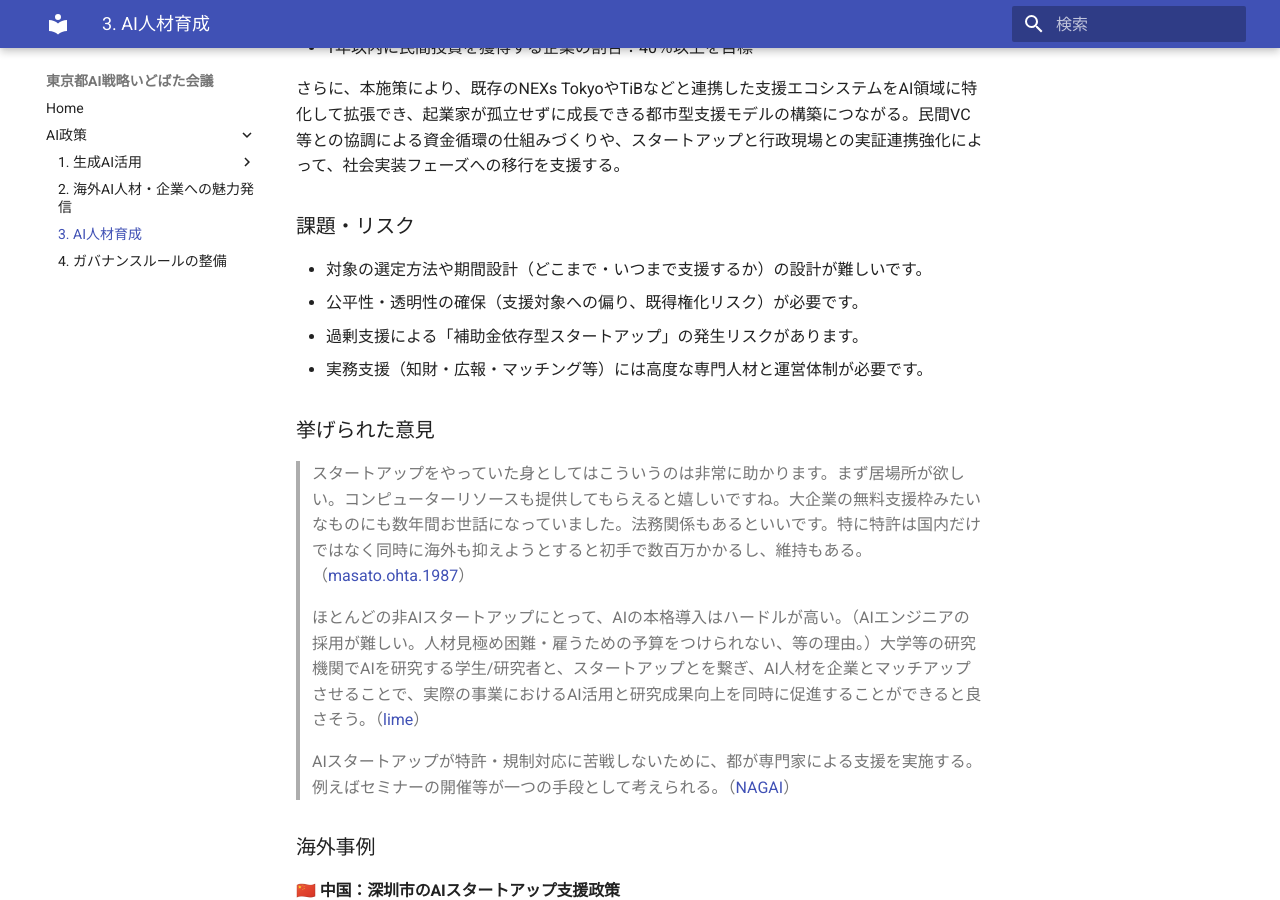
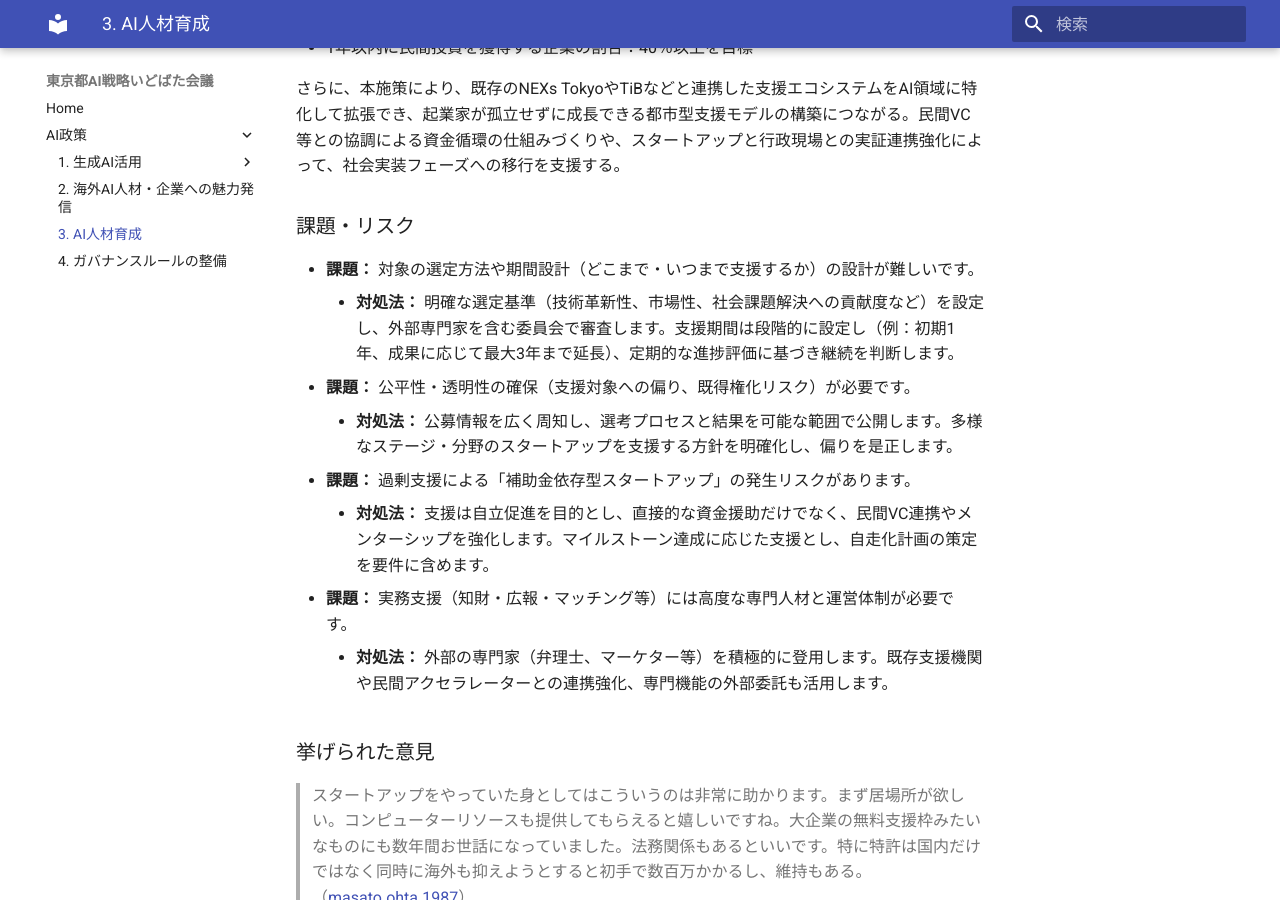
Before and after one commit to takahiroanno2024/2025_ai_idobatakaigi_output, an MkDocs documentation site: the page built from docs/3_AI人材育成.md, in a window 1280 px wide and 900 px high, scrolled down 7933 px. Built offline with MkDocs 1.6.1 and Material for MkDocs 9.7.7, drawn with Linux system fonts in a browser that asks for light colours.

Commit message:
施策3の課題・リスクに対処法を追記 (Eitaro Suda)

```diff
--- a/docs/3_AI人材育成.md
+++ b/docs/3_AI人材育成.md
@@ -206,10 +206,14 @@ NEXs Tokyo や Tokyo Innovation Base（TiB）といった既存のスタート
 
 
 ### 課題・リスク
-- 対象の選定方法や期間設計（どこまで・いつまで支援するか）の設計が難しいです。
-- 公平性・透明性の確保（支援対象への偏り、既得権化リスク）が必要です。
-- 過剰支援による「補助金依存型スタートアップ」の発生リスクがあります。
-- 実務支援（知財・広報・マッチング等）には高度な専門人材と運営体制が必要です。
+- **課題：** 対象の選定方法や期間設計（どこまで・いつまで支援するか）の設計が難しいです。
+    - **対処法：** 明確な選定基準（技術革新性、市場性、社会課題解決への貢献度など）を設定し、外部専門家を含む委員会で審査します。支援期間は段階的に設定し（例：初期1年、成果に応じて最大3年まで延長）、定期的な進捗評価に基づき継続を判断します。
+- **課題：** 公平性・透明性の確保（支援対象への偏り、既得権化リスク）が必要です。
+    - **対処法：** 公募情報を広く周知し、選考プロセスと結果を可能な範囲で公開します。多様なステージ・分野のスタートアップを支援する方針を明確化し、偏りを是正します。
+- **課題：** 過剰支援による「補助金依存型スタートアップ」の発生リスクがあります。
+    - **対処法：** 支援は自立促進を目的とし、直接的な資金援助だけでなく、民間VC連携やメンターシップを強化します。マイルストーン達成に応じた支援とし、自走化計画の策定を要件に含めます。
+- **課題：** 実務支援（知財・広報・マッチング等）には高度な専門人材と運営体制が必要です。
+    - **対処法：** 外部の専門家（弁理士、マーケター等）を積極的に登用します。既存支援機関や民間アクセラレーターとの連携強化、専門機能の外部委託も活用します。
 
 ### 挙げられた意見
 > スタートアップをやっていた身としてはこういうのは非常に助かります。まず居場所が欲しい。コンピューターリソースも提供してもらえると嬉しいですね。大企業の無料支援枠みたいなものにも数年間お世話になっていました。法務関係もあるといいです。特に特許は国内だけではなく同時に海外も抑えようとすると初手で数百万かかるし、維持もある。（[masato.ohta.1987](https://large-scale-conversation-sandbox.discourse.group/t/topic/75/39?u=eitaro)）
```
